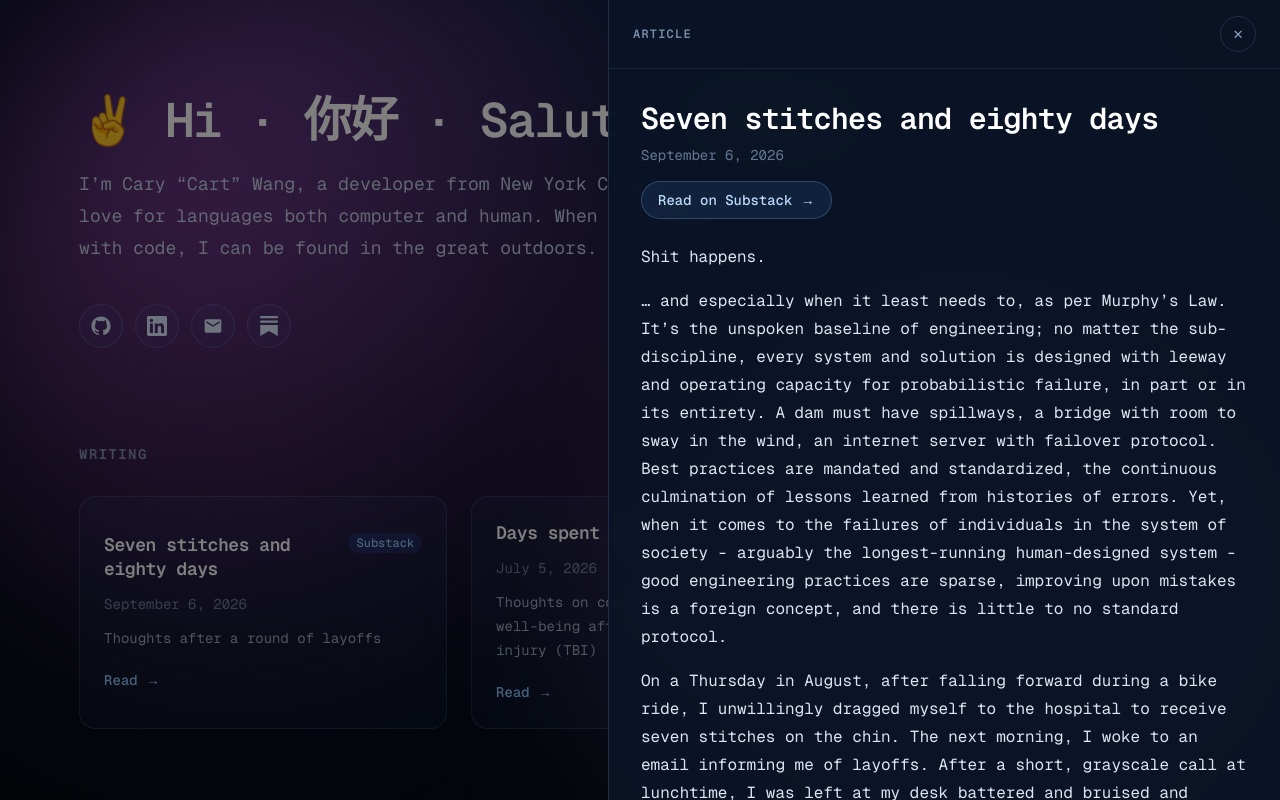
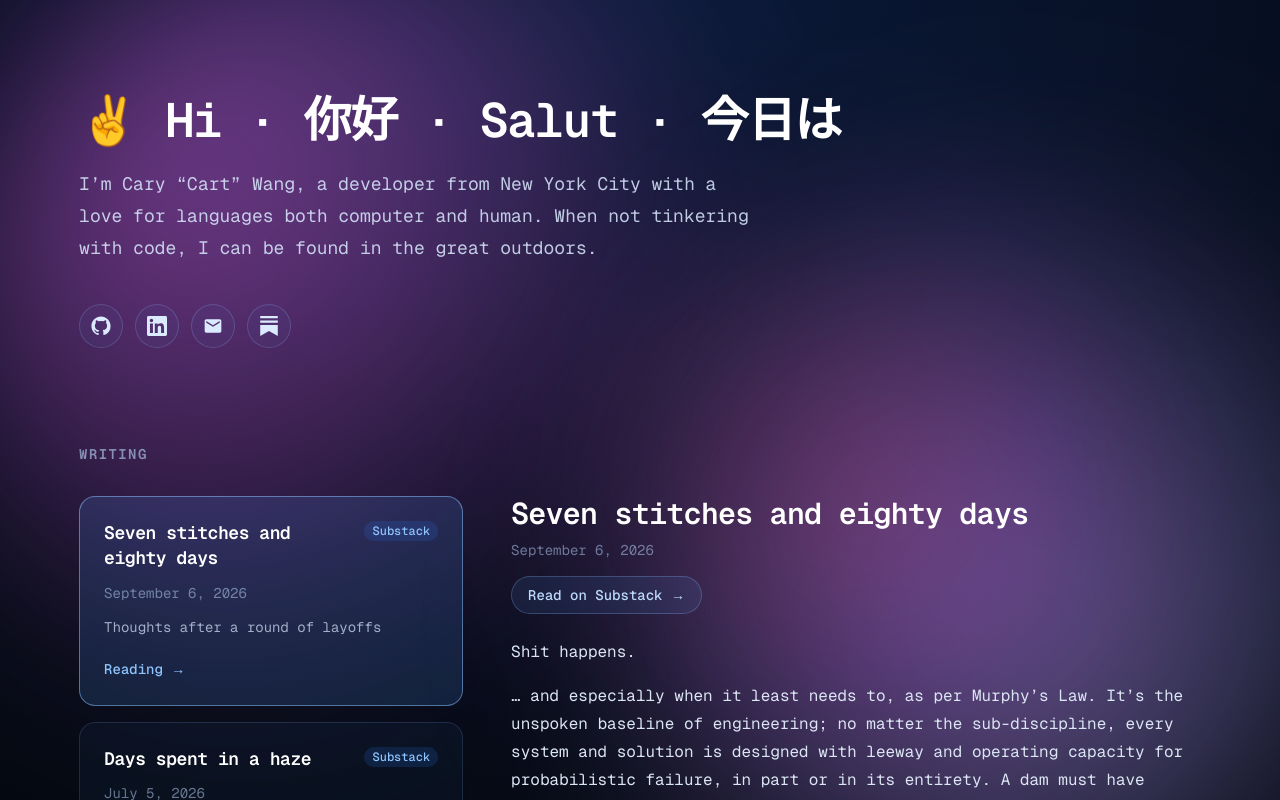
Before and after one commit to wangcary19/caryw.dev, a Next.js app: page / in a window 1280 px wide. Both pictures are taken after a click on the button 263 px from the left and 612 px from the top of the page. Shown: the top 800 px of the page. Built offline with nearby package versions, Linux system fonts and the light colour scheme.

Commit message:
Vertical cards with inline right-side article expansion

```diff
--- a/src/app/globals.css
+++ b/src/app/globals.css
@@ -222,3 +222,25 @@ body {
   border-top: 1px solid rgba(148, 184, 232, 0.2);
   margin: 2rem 0;
 }
+
+/* Inline article expand animation */
+@keyframes slideIn {
+  from {
+    opacity: 0;
+    transform: translateX(24px);
+  }
+  to {
+    opacity: 1;
+    transform: translateX(0);
+  }
+}
+
+.animate-article {
+  animation: slideIn 0.45s cubic-bezier(0.22, 1, 0.36, 1) both;
+}
+
+@media (prefers-reduced-motion: reduce) {
+  .animate-article {
+    animation: none;
+  }
+}
--- a/src/components/WritingSection.tsx
+++ b/src/components/WritingSection.tsx
@@ -7,23 +7,23 @@ import { formatDate } from "@/lib/types";
 
 export default function WritingSection({ posts }: { posts: Post[] }) {
   const [current, setCurrent] = useState<Post | null>(null);
-  const [isOpen, setIsOpen] = useState(false);
-
-  const openPost = (post: Post) => {
-    setCurrent(post);
-    setIsOpen(true);
-  };
-  const close = () => setIsOpen(false);
 
   return (
-    <>
-      <div className="grid grid-cols-1 gap-6 md:grid-cols-2 xl:grid-cols-3">
-        {posts.map((post) => (
+    <div className="flex flex-col gap-10 lg:flex-row lg:gap-12">
+      {/* Vertical cards */}
+      <div className="flex flex-col gap-4 lg:w-96 lg:shrink-0">
+        {posts.map((post) => {
+          const active = post.slug === current?.slug;
+          return (
             <button
               key={post.slug}
               type="button"
-            onClick={() => openPost(post)}
-            className="group rounded-2xl border border-blue-300/15 bg-blue-400/5 p-6 text-left transition hover:-translate-y-0.5 hover:border-blue-300/40 hover:bg-blue-400/10"
+              onClick={() => setCurrent(post)}
+              className={`group rounded-2xl border p-6 text-left transition ${
+                active
+                  ? "border-blue-300/50 bg-blue-400/15"
+                  : "border-blue-300/15 bg-blue-400/5 hover:-translate-y-0.5 hover:border-blue-300/40 hover:bg-blue-400/10"
+              }`}
             >
               <div className="flex items-start justify-between gap-3">
                 <h3 className="text-lg font-semibold leading-snug tracking-tight text-white group-hover:text-blue-100">
@@ -44,44 +44,17 @@ export default function WritingSection({ posts }: { posts: Post[] }) {
                 </p>
               )}
               <span className="mt-5 inline-block text-sm font-medium text-blue-300 transition group-hover:text-blue-100">
-              Read →
+                {active ? "Reading →" : "Read →"}
               </span>
             </button>
-        ))}
+          );
+        })}
       </div>
 
-      {/* Backdrop */}
-      <div
-        onClick={close}
-        aria-hidden={!isOpen}
-        className={`fixed inset-0 z-30 bg-black/50 transition-opacity duration-500 ${
-          isOpen ? "opacity-100" : "pointer-events-none opacity-0"
-        }`}
-      />
-
-      {/* Right pane */}
-      <aside
-        aria-hidden={!isOpen}
-        className={`fixed inset-y-0 right-0 z-40 flex w-full max-w-2xl flex-col border-l border-blue-300/15 bg-[#0a1526]/95 backdrop-blur-xl transition-transform duration-500 ease-[cubic-bezier(0.22,1,0.36,1)] ${
-          isOpen ? "translate-x-0" : "translate-x-full"
-        }`}
-      >
-        {current && (
-          <>
-            <div className="flex items-center justify-between border-b border-blue-300/10 px-6 py-4">
-              <span className="text-xs font-semibold uppercase tracking-widest text-blue-200/60">
-                Article
-              </span>
-              <button
-                type="button"
-                onClick={close}
-                aria-label="Close article"
-                className="flex h-9 w-9 items-center justify-center rounded-full border border-blue-300/15 text-blue-200/70 transition hover:bg-blue-400/10 hover:text-white"
-              >
-                ✕
-              </button>
-            </div>
-            <div className="min-h-0 flex-1 overflow-y-auto px-6 py-8 sm:px-8">
+      {/* Inline article, expanded to the right */}
+      <div className="min-w-0 flex-1">
+        {current ? (
+          <article key={current.slug} className="animate-article">
             <h2 className="text-2xl font-semibold tracking-tight text-white sm:text-3xl">
               {current.title}
             </h2>
@@ -101,10 +74,13 @@ export default function WritingSection({ posts }: { posts: Post[] }) {
             <div className="article mt-6">
               <ReactMarkdown>{current.content}</ReactMarkdown>
             </div>
+          </article>
+        ) : (
+          <div className="flex min-h-[200px] items-center justify-center rounded-2xl border border-dashed border-blue-300/15 text-sm text-blue-200/40">
+            Select an article to read
           </div>
-          </>
         )}
-      </aside>
-    </>
+      </div>
+    </div>
   );
 }
```
Lines whose indentation alone changed are shown as unchanged.
